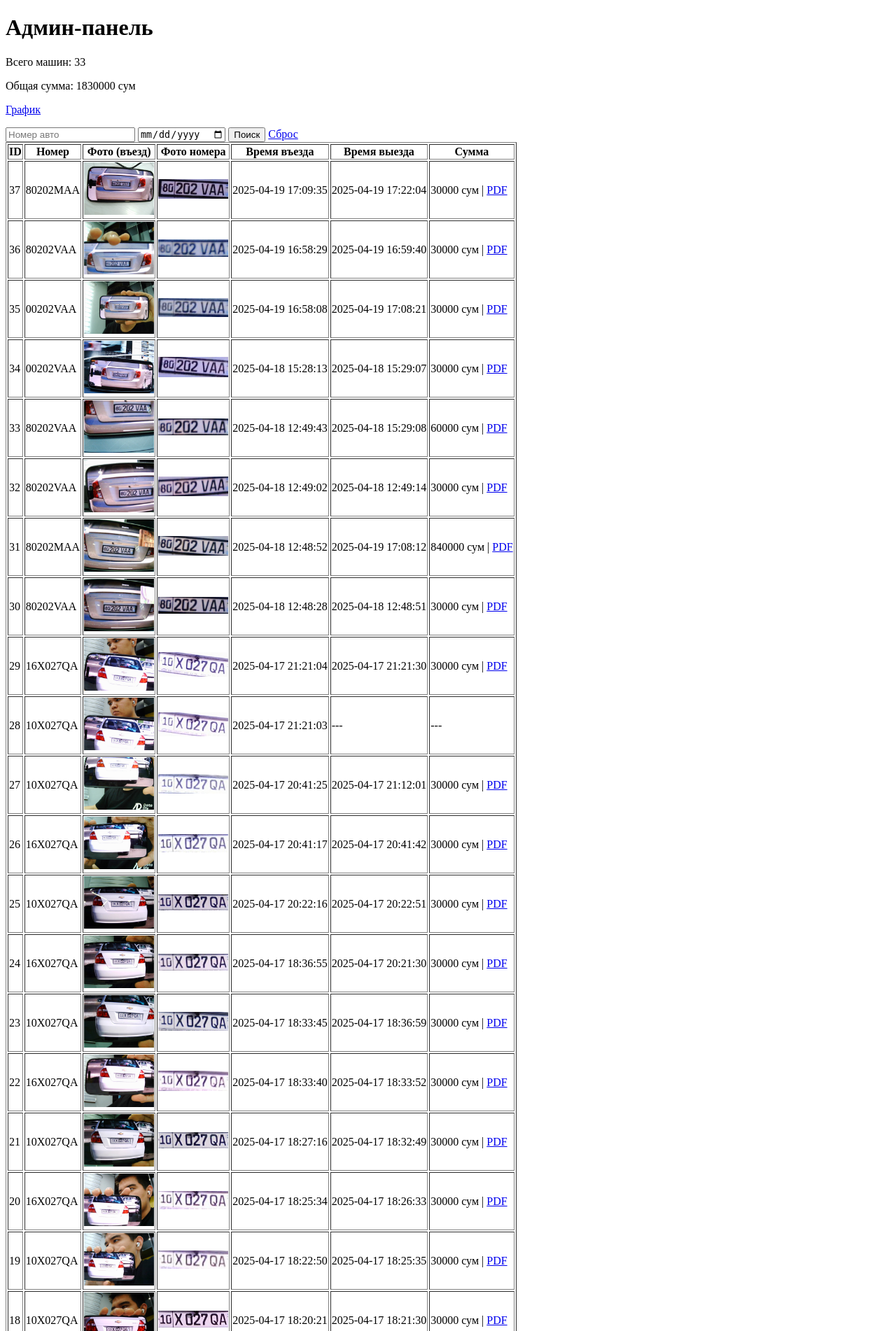
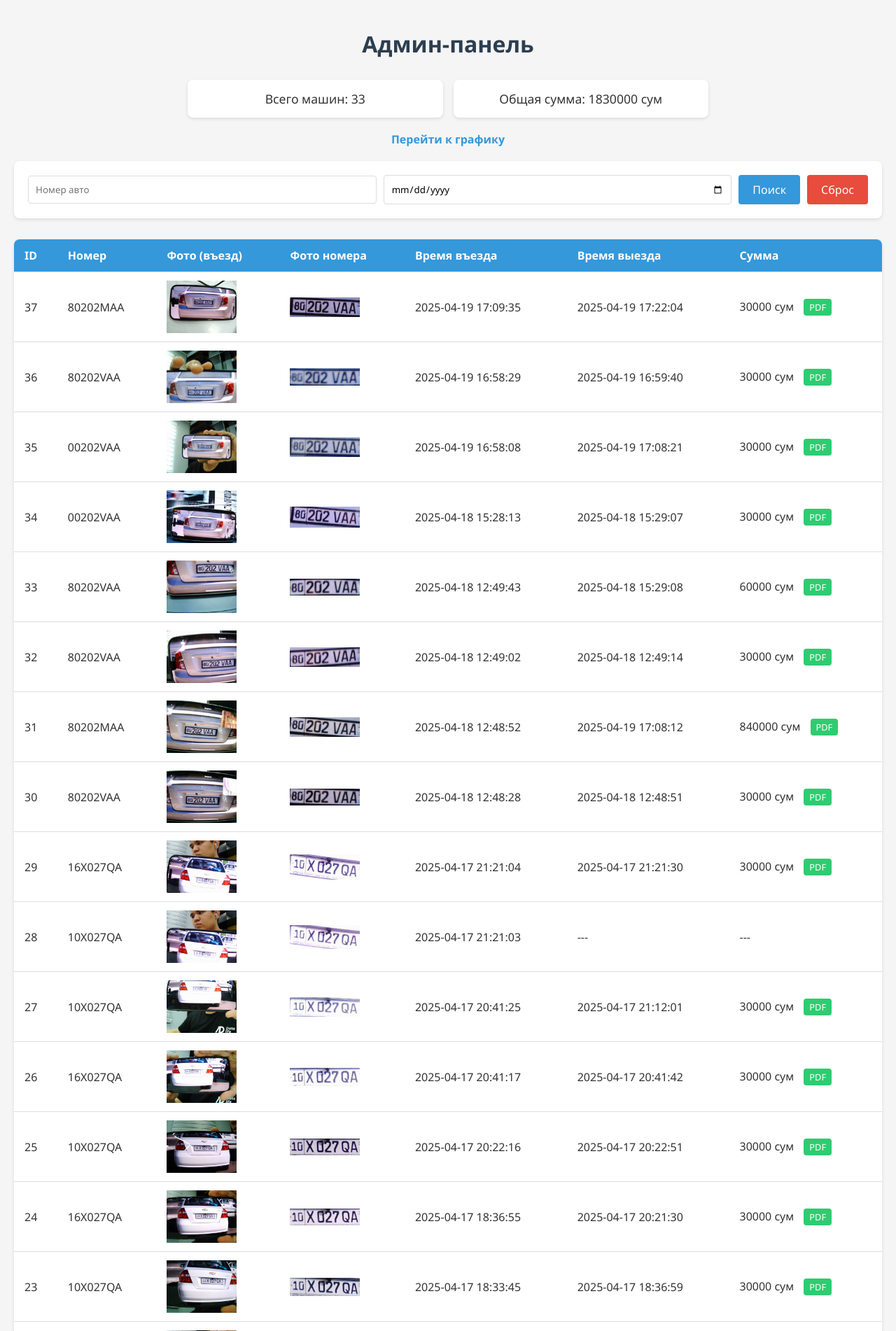
Before and after one commit to SultanbekKenesbaev/parking, a Flask app: page /dashboard in a window 1280 px wide. Shown: the top 1902 px of the page at 70% size. Run offline with Flask 3, Linux system fonts and the light colour scheme; a user stored in the database is signed in.

Commit message:
Update dashboard_admin.html

```diff
--- a/templates/dashboard_admin.html
+++ b/templates/dashboard_admin.html
@@ -1,23 +1,232 @@
 <!DOCTYPE html>
 <html lang="en">
   <head>
-    <meta charset="UTF-8">
+    <meta charset="UTF-8" />
+    <meta name="viewport" content="width=device-width, initial-scale=1.0" />
     <title>Админ-панель</title>
+    <style>
+      * {
+        box-sizing: border-box;
+        font-family: "Segoe UI", Tahoma, Geneva, Verdana, sans-serif;
+      }
+
+      body {
+        margin: 0;
+        padding: 20px;
+        background-color: #f5f5f5;
+        color: #333;
+      }
+
+      h1 {
+        color: #2c3e50;
+        text-align: center;
+        margin-bottom: 30px;
+      }
+
+      .stats-container {
+        display: flex;
+        flex-wrap: wrap;
+        justify-content: space-around;
+        margin-bottom: 20px;
+        gap: 15px;
+        width: 60%;
+        margin: 0 auto;
+      }
+
+      .stats-container p {
+        background: white;
+        padding: 15px;
+        border-radius: 8px;
+        box-shadow: 0 2px 5px rgba(0, 0, 0, 0.1);
+        margin: 0;
+        flex: 1;
+        min-width: 200px;
+        text-align: center;
+        font-size: 1.1em;
+      }
+
+      .chart-link {
+        display: block;
+        text-align: center;
+        margin: 20px 0;
+        color: #3498db;
+        text-decoration: none;
+        font-weight: bold;
+      }
+
+      .chart-link:hover {
+        text-decoration: underline;
+      }
+
+      .filter-form {
+        background: white;
+        padding: 20px;
+        border-radius: 8px;
+        box-shadow: 0 2px 5px rgba(0, 0, 0, 0.1);
+        margin-bottom: 30px;
+        display: flex;
+        flex-wrap: wrap;
+        gap: 10px;
+        align-items: center;
+      }
+
+      .filter-form input {
+        padding: 10px;
+        border: 1px solid #ddd;
+        border-radius: 4px;
+        flex: 1;
+        min-width: 200px;
+      }
+
+      .filter-form button {
+        padding: 10px 20px;
+        background-color: #3498db;
+        color: white;
+        border: none;
+        border-radius: 4px;
+        cursor: pointer;
+        transition: background-color 0.3s;
+        font-size: 16px;
+      }
+
+      .filter-form button:hover {
+        background-color: #2980b9;
+      }
+
+      .filter-form a {
+        padding: 10px 20px;
+        background-color: #e74c3c;
+        color: white;
+        text-decoration: none;
+        border-radius: 4px;
+        transition: background-color 0.3s;
+        text-align: center;
+      }
+
+      .filter-form a:hover {
+        background-color: #c0392b;
+      }
+
+      table {
+        width: 100%;
+        border-collapse: collapse;
+        background: white;
+        box-shadow: 0 2px 5px rgba(0, 0, 0, 0.1);
+        border-radius: 8px;
+        overflow: hidden;
+      }
+
+      th,
+      td {
+        padding: 12px 15px;
+        text-align: left;
+        border-bottom: 1px solid #ddd;
+      }
+
+      th {
+        background-color: #3498db;
+        color: white;
+        position: sticky;
+        top: 0;
+      }
+
+      tr:hover {
+        background-color: #f5f5f5;
+      }
+
+      img {
+        max-width: 100%;
+        height: auto;
+        display: block;
+      }
+
+      a {
+        color: #3498db;
+        text-decoration: none;
+      }
+
+
+      .pdf-link {
+        display: inline-block;
+        margin-left: 10px;
+        padding: 3px 8px;
+        background-color: #2ecc71;
+        color: white;
+        border-radius: 4px;
+        font-size: 0.8em;
+      }
+
+      .pdf-link:hover {
+        background-color: #27ae60;
+        text-decoration: none;
+      }
+
+      @media (max-width: 768px) {
+        .stats-container {
+          width: 100%;
+        }
+        table {
+          display: block;
+          overflow-x: auto;
+        }
+
+        .filter-form {
+          flex-direction: column;
+          align-items: stretch;
+        }
+
+        body {
+          padding: 10px;
+        }
+        .filter-form input,
+        .filter-form button,
+        .filter-form a {
+          width: 100%;
+        }
+
+        th,
+        td {
+          padding: 8px 10px;
+          font-size: 0.9em;
+        }
+      }
+
+      @media (max-width: 480px) {
+        .stats-container p {
+          min-width: 100%;
+        }
+
+        th,
+        td {
+          padding: 6px 8px;
+          font-size: 0.8em;
+        }
+      }
+    </style>
   </head>
   <body>
     <h1>Админ-панель</h1>
+
+    <div class="stats-container">
       <p>Всего машин: {{ count }}</p>
       <p>Общая сумма: {{ total_sum }} сум</p>
-    <p> <a href="/chart">График</a></p>
+    </div>
 
-    <form method="get" action="{{ url_for('dashboard') }}">
-        <input type="text" name="plate" placeholder="Номер авто" value="{{ plate_filter or '' }}">
-        <input type="date" name="date" value="{{ date_filter or '' }}">
+    <a href="/chart" class="chart-link">Перейти к графику</a>
+
+    <form method="get" action="{{ url_for('dashboard') }}" class="filter-form">
+      <input
+        type="text"
+        name="plate"
+        placeholder="Номер авто"
+        value="{{ plate_filter or '' }}"
+      />
+      <input type="date" name="date" value="{{ date_filter or '' }}" />
       <button type="submit">Поиск</button>
       <a href="{{ url_for('dashboard') }}">Сброс</a>
     </form>
 
-    <table border="1">
+    <table>
       <thead>
         <tr>
           <th>ID</th>
@@ -34,22 +243,32 @@
         <tr>
           <td>{{ entry[0] }}</td>
           <td>{{ entry[1] }}</td>
-                <td><img src="{{ url_for('serve_plate_image', filename=entry[3]|replace('plates/', '')) }}" width="100"></td>
-                <td><img src="{{ url_for('serve_plate_image', filename=entry[4]|replace('plates/', '')) }}" width="100"></td>
+          <td>
+            <img
+              src="{{ url_for('serve_plate_image', filename=entry[3]|replace('plates/', '')) }}"
+              width="100"
+            />
+          </td>
+          <td>
+            <img
+              src="{{ url_for('serve_plate_image', filename=entry[4]|replace('plates/', '')) }}"
+              width="100"
+            />
+          </td>
           <td>{{ entry[2] }}</td>
           <td>{{ entry[5] or '---' }}</td>
           <td>
-                    {% if entry[5] %}
-                        {{ entry[6] }} сум |
-                        <a href="{{ url_for('generate_receipt', entry_id=entry[0]) }}">PDF</a>
-                    {% else %}
-                        ---
-                    {% endif %}
+            {% if entry[5] %} {{ entry[6] }} сум
+            <a
+              href="{{ url_for('generate_receipt', entry_id=entry[0]) }}"
+              class="pdf-link"
+              >PDF</a
+            >
+            {% else %} --- {% endif %}
           </td>
         </tr>
         {% endfor %}
       </tbody>
     </table>
-
   </body>
 </html>
```
Lines whose indentation alone changed are shown as unchanged.
